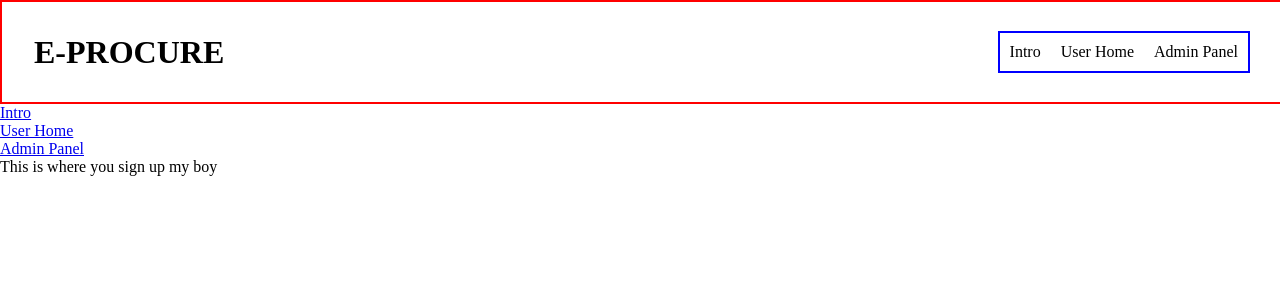
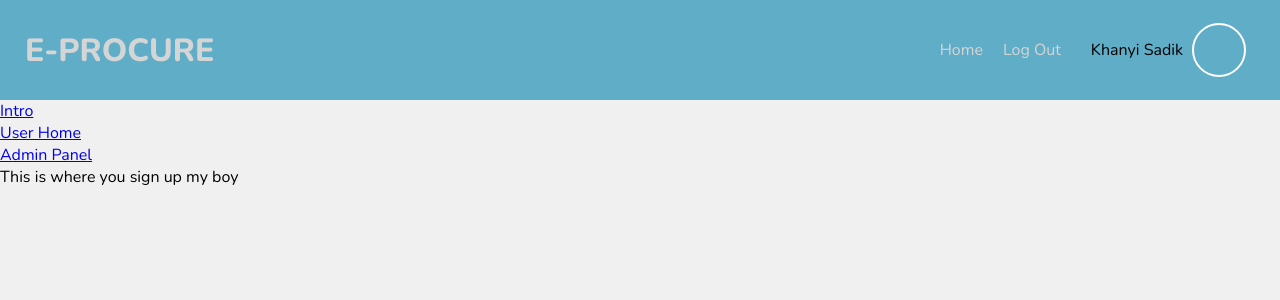
Before and after one commit to GiftSibiya/e-procure, a React (Create React App) app: page /user in a window 1280 px wide. Shown: the top 300 px of the page. Built offline with nearby package versions, Linux system fonts and the light colour scheme.

Commit message:
header touchup

```diff
--- a/src/Components/Header/Header.css
+++ b/src/Components/Header/Header.css
@@ -1,23 +1,54 @@
+@import url("https://fonts.googleapis.com/css2?family=Nunito:wght@400;600;700;800&display=swap");
+* {
+  font-family: "Nunito", sans-serif;
+}
+:root {
+  --appBlue: #406a8b;
+  --appLightBlue: #b2e7e8;
+  --appGreen: #8fb9aa;
+  --appOrange: #f2d096;
+  --appRed: #ed8975;
+  --app: #ed8975;
+  --appTextWhite: #d5d5d5;
+}
 header {
   display: flex;
   justify-content: center;
   width: 100%;
   height: 100px;
-  border: 2px solid red;
 }
 .header {
+  width: 100vw;
   display: flex;
   justify-content: space-between;
   align-items: center;
-  width: 95%;
+  background-color: var(--appBlue);
 }
-
+.logo {
+  margin: 25px;
+  font-weight: 800;
+  color: var(--appTextWhite);
+}
 .Nav {
   display: flex;
-  border: 2px solid blue;
+  justify-content: space-around;
+  align-items: center;
+  margin-right: 25px;
 }
 .Nav__item {
   text-decoration: none;
-  color: black;
+  color: var(--appTextWhite);
   margin: 10px;
 }
+.profile {
+  margin-left: 20px;
+  display: flex;
+  align-items: center;
+}
+.profile__image {
+  margin: 0px 9px;
+  width: 50px;
+  height: 50px;
+  border-radius: 50%;
+  border: 2px solid white;
+}
--- a/src/Components/Header/Header.jsx
+++ b/src/Components/Header/Header.jsx
@@ -9,15 +9,16 @@ const HeaderComponent = () => {
         <div className="header">
           <h1 className="logo">E-PROCURE</h1>
           <div className="Nav">
+            <Link to="/user" className="Nav__item ">
+              Home
+            </Link>
             <Link to="/" className="Nav__item">
-              Intro
-            </Link>{" "}
-            <Link to="/user" className="Nav__item ">
-              User Home
+              Log Out
             </Link>
-            <Link to="/admin" className="Nav__item ">
-              Admin Panel
-            </Link>
+            <div className="profile">
+              <p className="profile__user">Khanyi Sadik</p>
+              <div className="profile__image"></div>
+            </div>
           </div>
         </div>
       </header>
--- a/src/Pages/Intro.css
+++ b/src/Pages/Intro.css
@@ -67,6 +67,7 @@
   margin: 15px 0px;
   height: 35px;
   width: 100px;
+  cursor: pointer;
   border: none;
   border-radius: 8px;
   background-color: var(--appBlue);
--- a/src/Pages/Intro.jsx
+++ b/src/Pages/Intro.jsx
@@ -44,7 +44,9 @@ export default function Intro() {
 
               {/*Login Box */}
               <div className="loginBox">
-                <button className="Button">Log In</button>
+                <Link to="/user">
+                  <button className="Button">Log In</button>
+                </Link>
                 <div className="checkContainer">
                   <input className="check" type="checkbox" name="Name" id="" />
                   <p className="checkText">Remember Me</p>
--- /dev/null
+++ b/src/Pages/User/UserHome.css
@@ -0,0 +1,10 @@
+* {
+  margin: 0;
+}
+
+:root {
+  --backgroundColor: #f0f0f0;
+}
+body {
+  background-color: var(--backgroundColor);
+}
--- a/src/Pages/User/UserHome.jsx
+++ b/src/Pages/User/UserHome.jsx
@@ -1,10 +1,12 @@
 import React from "react";
 import { Link } from "react-router-dom";
 import HeaderComponent from "../../Components/Header/Header";
+import "./UserHome.css";
 
 export default function UserHome() {
   return (
     <>
+      <body>
         <HeaderComponent />
         <div className="NavItems">
           <Link to="/">Intro</Link> <br />
@@ -13,6 +15,7 @@ export default function UserHome() {
           <Link to="/admin">Admin Panel</Link>
         </div>
         <div>This is where you sign up my boy</div>
+      </body>
     </>
   );
 }
```
Lines whose indentation alone changed are shown as unchanged.
